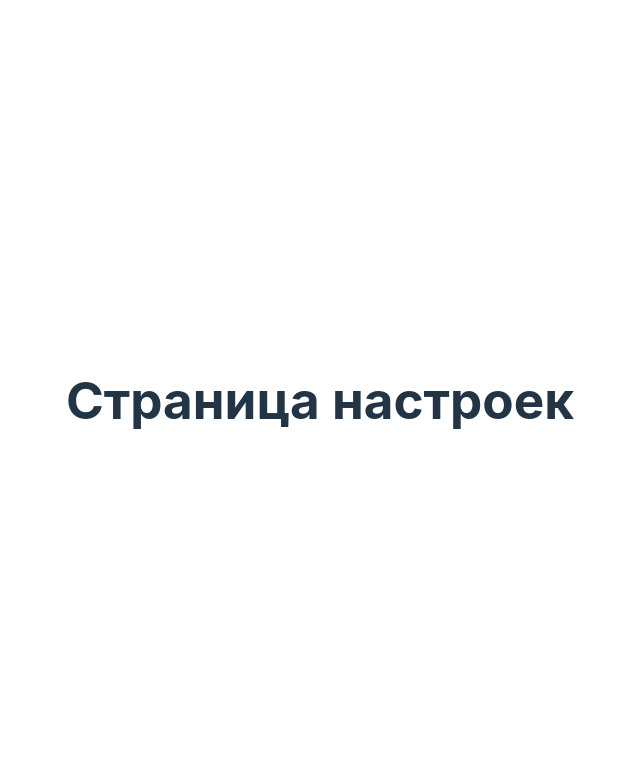
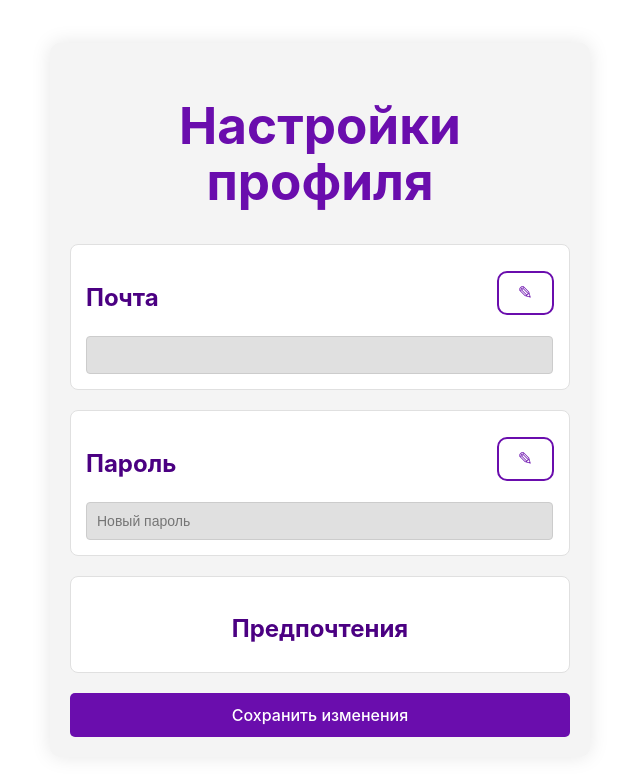
Before and after one commit to krino45/Hackathon_school21_2024, a Vue app in the folder system-events/: page /settings in a window 1280 px wide. Shown: the top 776 px of the page, without its empty margins (320-960 px from the left). Built offline with nearby package versions, Linux system fonts and the light colour scheme.

Commit message:
Edit SettingsView.vue

```diff
--- a/system-events/src/views/SettingsView.vue
+++ b/system-events/src/views/SettingsView.vue
@@ -1,11 +1,257 @@
-<script setup>
+<script>
+import axios from 'axios';
+import ToggleButton from './ToggleButton.vue'
 
+export default {
+  name: 'SettingsView',
+  components: { ToggleButton },
+  data() {
+    return {
+      preferences: [],
+      selectedPreferences: [],
+      email: '',
+      oldEmail: '',
+      password: '',
+      editEmail: false,
+      editPassword: false,
+      newsletter: false,
+    };
+  },
+
+  mounted() {
+    this.fetchPreferences(); // Вызов метода при загрузке страницы
+    localStorage.setItem('user', JSON.stringify({ id: "66ed6be90840463b66a487fa", email: "hello124@yandex.ru", password: "some_password" }));
+  },
+
+  methods: {
+    async fetchPreferences() {
+      try {
+        const userData = localStorage.getItem('user');
+        const user = JSON.parse(userData);
+        this.email = user.email;
+        this.password = user.password;
+
+        let response = await axios.get(import.meta.env.VITE_NODE_API_HOST + '/api/preferences'); // URL нашего бэкенда
+        this.preferences = JSON.parse(response.data).map(item => item.Tag);
+
+        console.info(JSON.parse(response.data).map(item => item.Tag));
+
+        response = await axios.get(import.meta.env.VITE_NODE_API_HOST + "api/email");
+        this.email = JSON.parse(response.data).email;
+
+
+      } catch (error) {
+        console.error('Error fetching preferences:', error);
+      }
+    },
+
+    togglePreference(preference) {
+      const index = this.selectedPreferences.indexOf(preference);
+      if (index === -1) {
+        this.selectedPreferences.push(preference);
+      } else {
+        this.selectedPreferences.splice(index, 1);
+      }
+      console.log(this.selectedPreferences);
+    },
+
+    async saveChanges() {
+      try {
+        const userData = localStorage.getItem('user');
+        const user = JSON.parse(userData);
+        const response = await axios.post(import.meta.env.VITE_NODE_API_HOST + '/api/settings', {
+          id: user.id,
+          email: this.email,
+          password: this.password,
+          preferences: this.selectedPreferences
+        });
+        console.log('Response:', response.data);
+      } catch (error) {
+        console.error('There was an error!', error);
+      }
+    }
+
+  }
+};
 </script>
 
 <template>
-    <h1>Страница настроек</h1>
+  <div class="container">
+    <div class="settings-container">
+      <h1>Настройки профиля</h1>
+
+      <!-- Блок изменения почты -->
+      <section class="settings-section">
+        <div class="section-header">
+          <h2>Почта</h2>
+          <button @click="editEmail = !editEmail" class="edit-button">
+            <span class="edit-icon">&#9998;</span>
+          </button>
+        </div>
+        <div class="input-group">
+          <input
+            type="email"
+            v-model="email"
+            :disabled="!editEmail"
+            class="settings-input"
+          />
+        </div>
+      </section>
+
+      <!-- Блок изменения пароля -->
+      <section class="settings-section">
+        <div class="section-header">
+          <h2>Пароль</h2>
+          <button @click="editPassword = !editPassword" class="edit-button">
+            <span class="edit-icon">&#9998;</span>
+          </button>
+        </div>
+        <div class="input-group">
+          <input
+            type="password"
+            v-model="password"
+            placeholder="Новый пароль"
+            :disabled="!editPassword"
+            class="settings-input"
+          />
+        </div>
+      </section>
+
+      <!-- Блок предпочтений -->
+      <section class="settings-section">
+        <h2>Предпочтения</h2>
+          <div class="preferences">
+            <toggleButton
+              v-for="(preference, index) in preferences"
+              :key="index"
+              :label="preference"
+              @toggle="togglePreference(preference)"
+              :active="selectedPreferences.includes(preference)"
+            />
+          </div>
+      </section>
+
+      <!-- Кнопка сохранения изменений -->
+      <button @click="saveChanges()" class="save-button">Сохранить изменения</button>
+    </div>
+  </div>
 </template>
 
 <style scoped>
 
+.container {
+  background-color: white;
+}
+
+/* Общие стили */
+.settings-container {
+  max-width: 500px;
+  margin: 0 auto;
+  padding: 20px;
+  background-color: #f4f4f4;
+  border-radius: 10px;
+  box-shadow: 0 0 20px rgba(0, 0, 0, 0.1);
+}
+
+/* Заголовки */
+h1 {
+  text-align: center;
+  color: #6a0dad;
+}
+
+h2 {
+  margin-bottom: 10px;
+  color: #4b0082;
+}
+
+/* Блоки настроек */
+.settings-section {
+  margin-bottom: 20px;
+  padding: 15px;
+  background-color: #fff;
+  border-radius: 8px;
+  border: 1px solid #e0e0e0;
+}
+
+.section-header {
+  display: flex;
+  justify-content: space-between;
+  align-items: center;
+}
+
+/* Иконка редактирования */
+.edit-icon {
+  cursor: pointer;
+  font-size: 18px;
+  color: #6a0dad;
+}
+
+/* Инпуты */
+.input-group {
+  margin-top: 10px;
+  width: 95%;
+}
+
+.settings-input {
+  width: 100%;
+  padding: 10px;
+  font-size: 14px;
+  border-radius: 4px;
+  border: 1px solid #ccc;
+  background-color: #f9f9f9;
+  color: #333;
+}
+
+.settings-input:disabled {
+  background-color: #e0e0e0;
+  color: #999;
+}
+
+/* Чекбоксы предпочтений */
+.preferences-group {
+  display: flex;
+  flex-direction: column;
+}
+
+.preference-item {
+  margin-bottom: 10px;
+  font-size: 14px;
+  color: #4b0082;
+}
+
+input[type="checkbox"] {
+  margin-right: 10px;
+}
+
+.edit-button {
+  background-color: white;
+  border-radius: 10px;
+  border-width: 2px;
+  border-style: solid;
+  border-color: #6a0dad;
+}
+
+/* Кнопка сохранения */
+.save-button {
+  display: block;
+  width: 100%;
+  padding: 12px;
+  background-color: #6a0dad;
+  color: white;
+  border: none;
+  border-radius: 5px;
+  cursor: pointer;
+  font-size: 16px;
+}
+
+.save-button:hover {
+  background-color: #5b0ba3;
+}
+
+.preferences {
+  display: flex;
+  gap: 10px;
+  flex-wrap: wrap;
+  justify-content: center;
+}
 </style>
```
